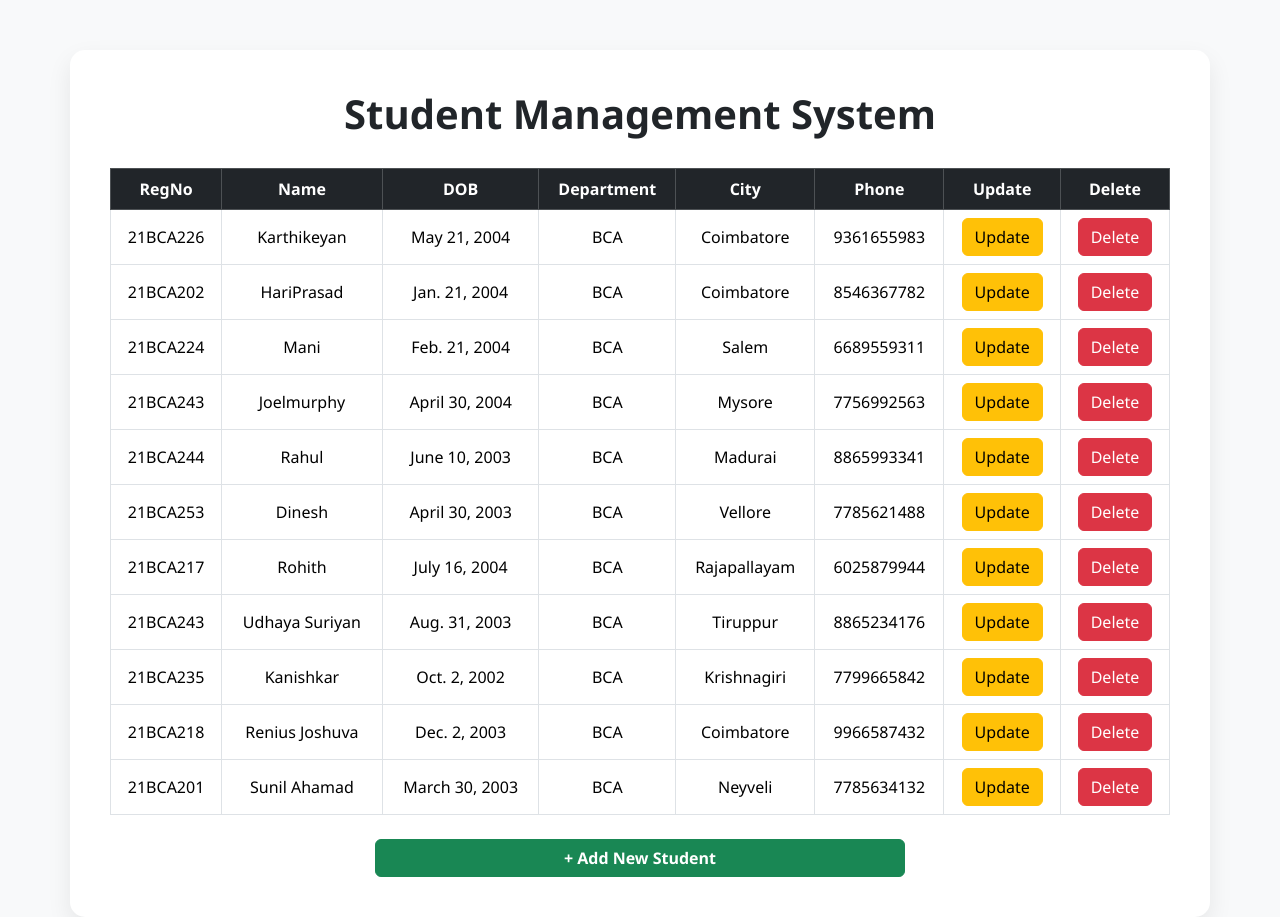
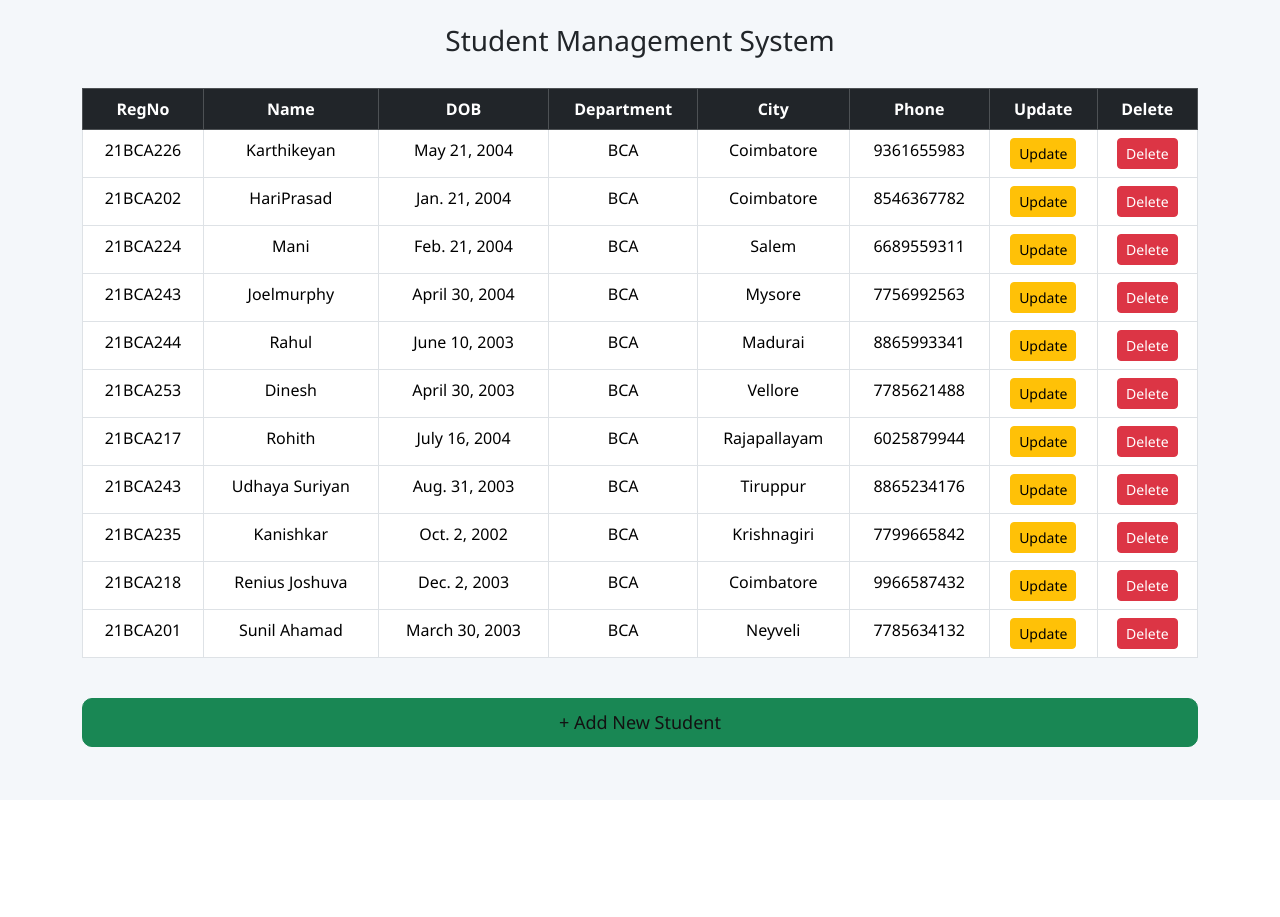
Before and after one commit to Karthik07-code/crud_demo, a Django app: page / in a window 1280 px wide. After the commit the page ends 747 px from the top, so only its background shows below. Run offline with Django 5.2, Linux system fonts and the light colour scheme; data comes from the database, SQL or seed files in the repository; both versions use the stored data as it was after the commit.

Commit message:
style changes

```diff
--- a/app/forms.py
+++ b/app/forms.py
@@ -27,7 +27,7 @@ class StudentForm(forms.ModelForm):
                 attrs={"class": "form-control", "placeholder": "Enter your department"}
             ),
             "city": forms.TextInput(
-                attrs={"class": "form-control", "placeholder": "Enter your address"}
+                attrs={"class": "form-control", "placeholder": "Enter your city"}
             ),
             "phone": forms.TextInput(
                 attrs={"class": "form-control", "placeholder": "Enter your phone"}
--- a/app/static/css/read.css
+++ b/app/static/css/read.css
@@ -1,47 +1,47 @@
-/* table-style.css */
-
 body {
-    background-color: #f8f9fa;
-    font-family: 'Segoe UI', Tahoma, Geneva, Verdana, sans-serif;
-  }
-
-  .container {
-    background-color: #ffffff;
-    padding: 40px;
-    border-radius: 15px;
-    box-shadow: 0 10px 25px rgba(0, 0, 0, 0.08);
-    margin-top: 50px;
+  background: #f4f7fa;
+  font-family: "Segoe UI", Tahoma, Geneva, Verdana, sans-serif;
 }
 
 h1 {
-    font-weight: 600;
+  font-size: 28px;
   text-align: center;
   margin-bottom: 30px;
 }
 
-  table {
-    background-color: #fff;
-  }
-
-
-  table th,
-  table td {
-    vertical-align: middle !important;
-  }
-
-  .btn-warning:hover {
-    background-color: #d39e00;
-  }
-
-  .btn-danger:hover {
-    background-color: #c82333;
-  }
-
 .btn-success {
-    font-weight: 600;
-    transition: background-color 0.3s ease;
+  padding: 10px;
+  font-size: 18px;
+  border-radius: 10px;
+  font-weight: 500;
+  color: #131212;
 }
 
 .btn-success:hover {
-    background-color: #157347;
+  color: #fff;
+  font-weight: bold;
+  transition: color 0.1s ease;
 }
+
+/* Wraps long table on small screens */
+.table-responsive {
+  overflow-x: auto;
+}
+
+/* Adjust styles on small devices */
+@media (max-width: 576px) {
+  table th,
+  table td {
+    font-size: 12px;
+    padding: 8px;
+  }
+
+  .btn {
+    font-size: 12px;
+    padding: 6px 8px;
+  }
+
+  h1 {
+    font-size: 22px;
+  }
+}
--- a/templates/create.html
+++ b/templates/create.html
@@ -1,5 +1,5 @@
+{% load static %}
 <!DOCTYPE html>
-{% load static %}
 <html lang="en">
   <head>
     <meta charset="UTF-8" />
@@ -9,9 +9,10 @@
       rel="stylesheet"
       href="https://cdn.jsdelivr.net/npm/bootstrap@5.3.0/dist/css/bootstrap.min.css"
     />
-    <link rel="stylesheet" href="{% static "css/create.css" %}"/>
+    <link rel="stylesheet" href="{% static 'css/create.css' %}" />
   </head>
   <body>
+    <div class="container py-4">
       <div class="form-container">
         <h1>Add Student</h1>
         <form method="post">
@@ -19,5 +20,6 @@
           <button class="btn btn-success mt-3" type="submit">Submit</button>
         </form>
       </div>
+    </div>
   </body>
 </html>
--- a/templates/index.html
+++ b/templates/index.html
@@ -15,9 +15,10 @@
     <link rel="stylesheet" href="{% static 'css/read.css' %}" />
   </head>
   <body>
-    <div class="container">
+    <div class="container py-4">
       <h1>Student Management System</h1>
 
+      <div class="table-responsive">
         <table class="table table-bordered table-hover text-center">
           <thead class="table-dark">
             <tr>
@@ -41,17 +42,18 @@
               <td>{{ data.city }}</td>
               <td>{{ data.phone }}</td>
               <td>
-              <a href="update/{{ data.id }}" class="btn btn-warning">Update</a>
+                <a href="update/{{ data.id }}" class="btn btn-warning btn-sm">Update</a>
               </td>
               <td>
-              <a href="delete/{{ data.id }}" class="btn btn-danger">Delete</a>
+                <a href="delete/{{ data.id }}" class="btn btn-danger btn-sm">Delete</a>
               </td>
             </tr>
             {% endfor %}
           </tbody>
         </table>
+      </div>
 
-      <a href="create" class="btn btn-success mt-4 d-block mx-auto w-50">
+      <a href="create" class="btn btn-success mt-4 d-block mx-auto w-100 w-md-50">
         + Add New Student
       </a>
     </div>
```
Also changed, not shown: app/static/css/create.css (+22 -0 lines), app/static/css/update.css (+28 -4 lines), templates/update.html (+12 -10 lines), db.sqlite3. Lines whose indentation alone changed are shown as unchanged.
